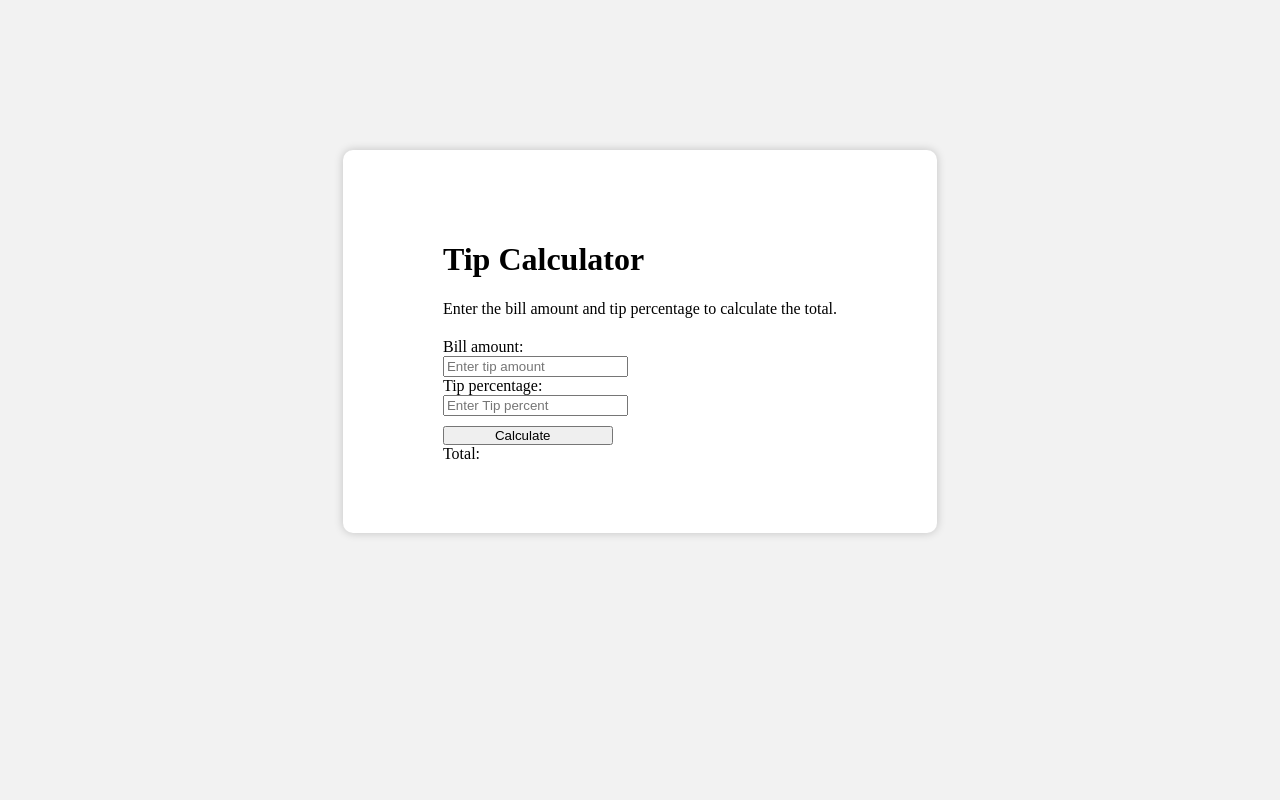
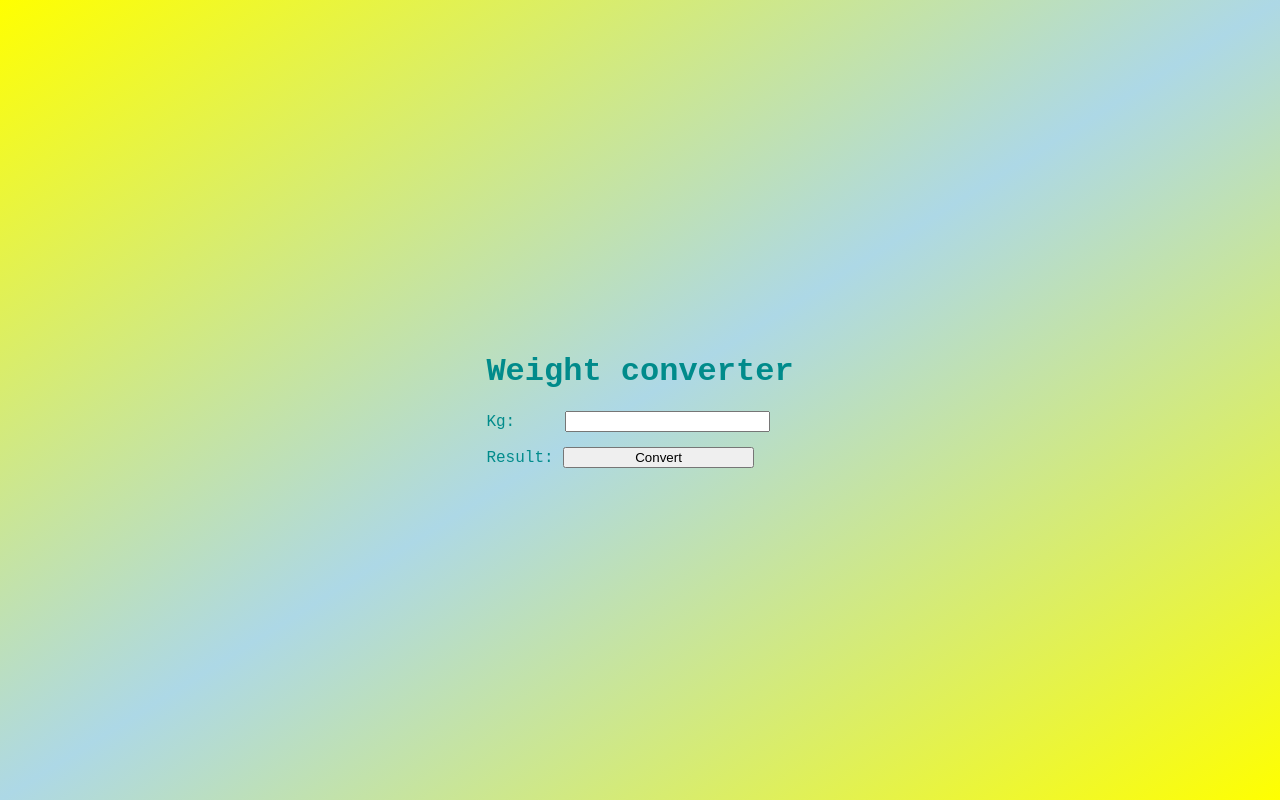
Before and after one commit to shivansh0005/Refreshers-HCJs, a plain HTML site: page index.html in a window 1280 px wide. Drawn offline with Linux system fonts and the light colour scheme.

Commit message:
Add files via upload

```diff
--- a/index.html
+++ b/index.html
@@ -3,28 +3,18 @@
 <head>
     <meta charset="UTF-8">
     <meta name="viewport" content="width=device-width, initial-scale=1.0">
-    <title>Tip Calculator</title>
+    <title>Weight converter</title>
     <link rel="stylesheet" href="style.css">
 </head>
 <body>
     <div class="container">
-<h1>Tip Calculator</h1>
-<p>Enter the bill amount and tip percentage to calculate the total.</p>
-<form >
-    Bill amount:<br>
-    <input type="number" placeholder="Enter tip amount" id="a"><br>
-    Tip percentage:<br>
-    <input type="number" placeholder="Enter Tip percent"id="b"><br>
-<button id="click">Calculate</button><br>
+        <form>
+        <h1>Weight converter</h1>
+  Kg: <input type="number" id="er">
+    <br>
+   Result: <button id="x">Convert</button>
 </form>
-Total:<br>
-<span id="total"></span>
-
-
-</div>
-</body>
-
-
+    <span id="result"></span>
     </div>
     <script src="script.js"></script>
 </body>
--- a/script.js
+++ b/script.js
@@ -1,28 +1,9 @@
-const btnEl = document.getElementById("click");
-const billInput = document.getElementById("a");
-const tipInput = document.getElementById("b");
-const totalSpan = document.getElementById("total");
 
-function calculateTotal(e) {
-  const billValue = billInput.value;
-  const tipValue = tipInput.value;
-  const totalValue = billValue * (1 + tipValue / 100);
-  totalSpan.innerText = totalValue.toFixed(2);
+let result=document.getElementById("result");
+function az(e){
+    let a=document.getElementById("er").value;
+ result.innerText = "Your weight in Pounds is "+(a *2.2)+" Pounds";
  e.preventDefault();
 }
 
-btnEl.addEventListener("click", calculateTotal);
-
-// const btnEl = document.getElementById("click");
-// const billInput = document.getElementById("a");
-// const tipInput = document.getElementById("b");
-// const totalSpan = document.getElementById("total");
-
-// function calculateTotal() {
-//   const billValue = billInput.value;
-//   const tipValue = tipInput.value;
-//   const totalValue = billValue * (1 + tipValue / 100);
-//   totalSpan.innerText = totalValue.toFixed(2);
-// }
-
-// btnEl.addEventListener("click", calculateTotal);
+x.addEventListener("click",az);
--- a/style.css
+++ b/style.css
@@ -1,26 +1,19 @@
 body{
-    background-color:#f2f2f2;
-   margin:0;
-   display:flex;
-   justify-content: center;
-   align-items: center;
-
+    margin: 0;
+    background: linear-gradient(to left top, yellow, lightblue, yellow);
+    min-height: 100vh;
+    display: flex;
+    justify-content: center;
+    align-items: center;
+    font-family: 'Courier New', Courier, monospace;
+    color: darkcyan;
 }
-
-.container{
-    margin-top: 150px;
-   padding:70px;
- padding-left: 100px;
- padding-right: 100px;
- box-shadow: 0 0 10px rgba(0, 0, 0, 0.2);
- border-radius: 10px;
-    background-color: white;
+#x{
+    margin-top: 15px;
+    padding-left:70px;
+    padding-right: 70px;
 }
-p{
-    margin-bottom: 20px;
+#er{
+    margin-left:40px;
+    padding-right: 22px;
 }
-button{
-    padding:0  60px 0 50px;
-  margin-top: 10px;
-
-}
```
